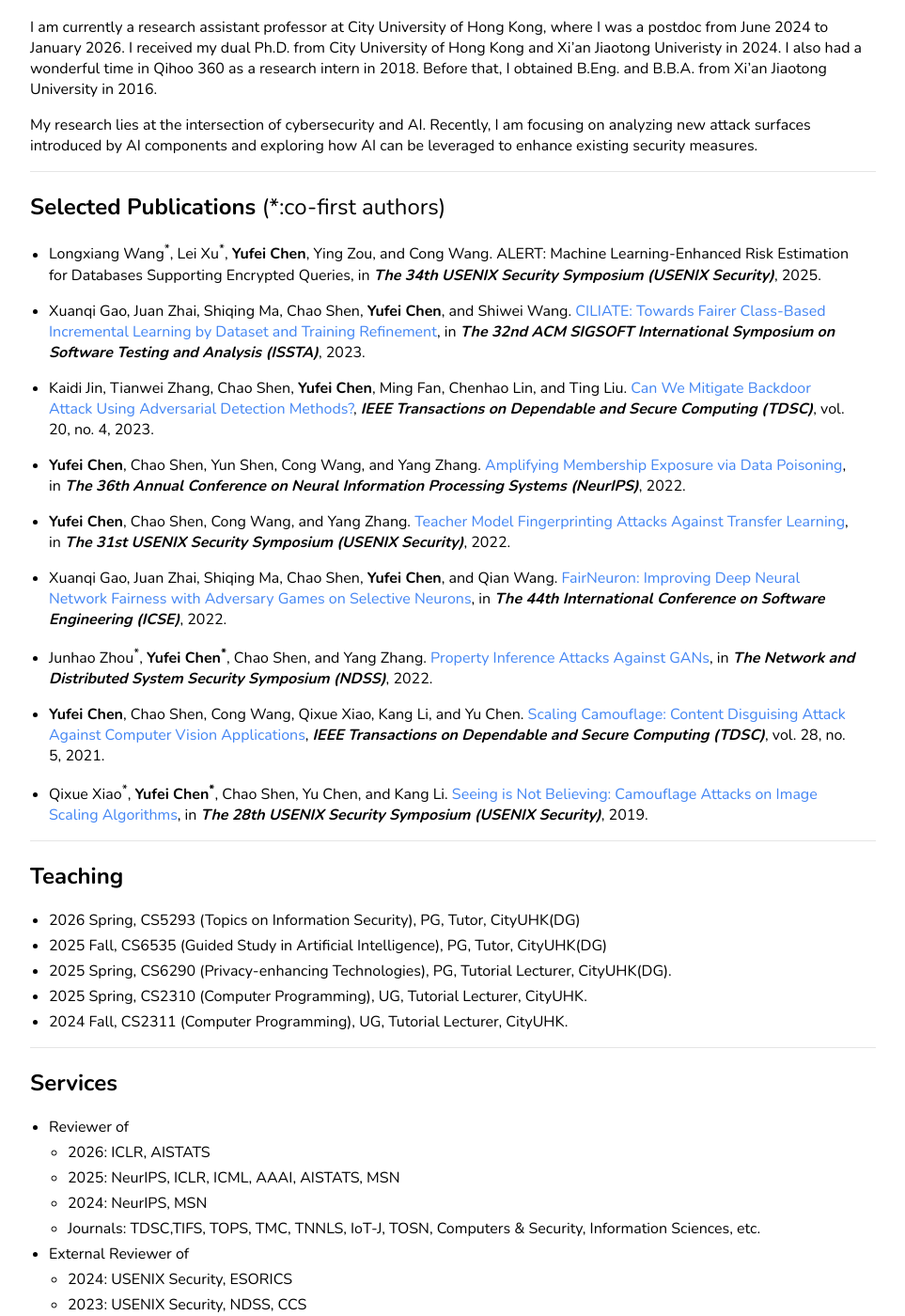
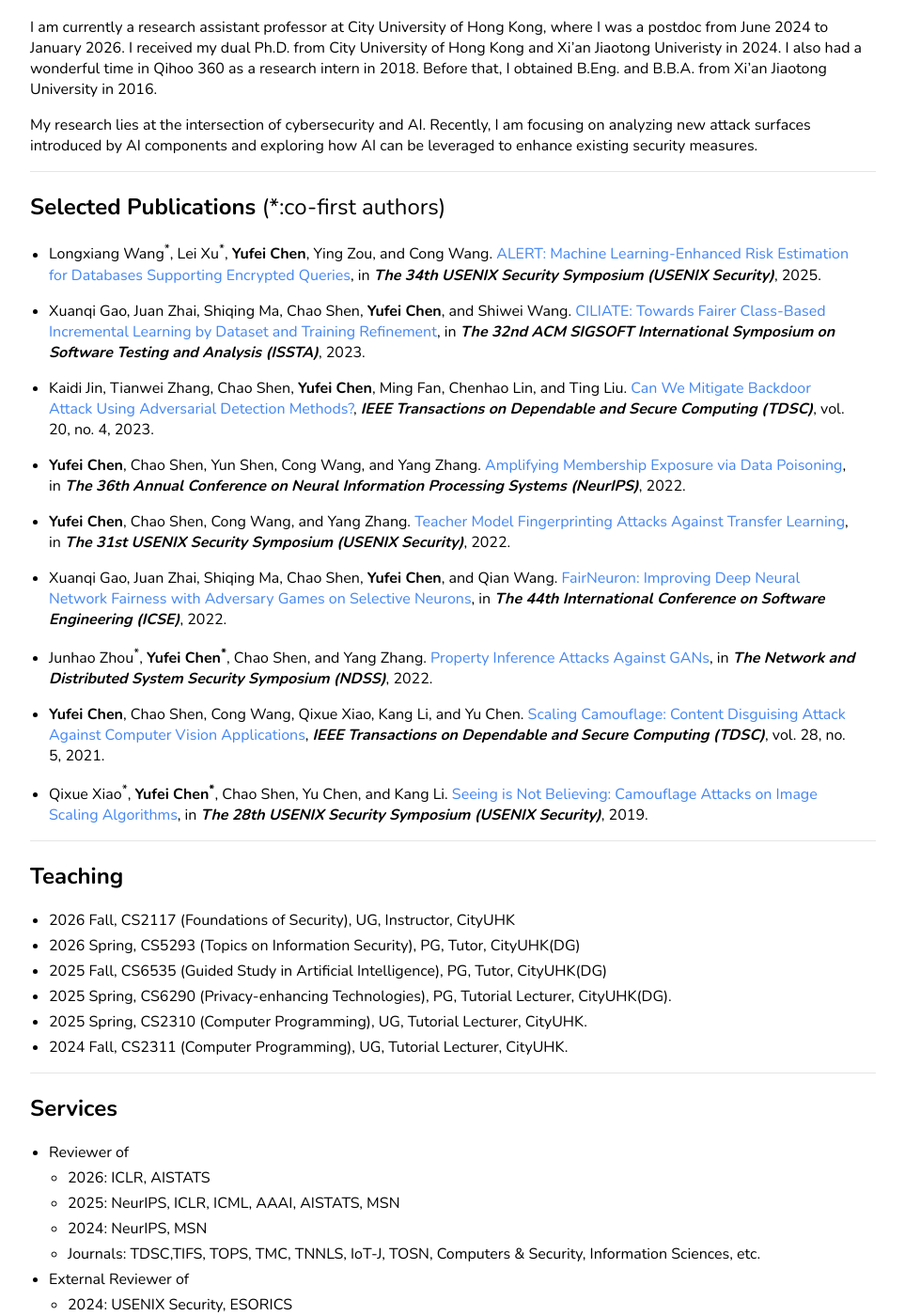
Before and after one commit to yfchen1994/yfchen1994.github.io, a Jekyll site: the page built from index.md, in a window 1280 px wide and 1400 px high, scrolled down 406 px. Shown: the whole window at 94% size, without its empty margins (158-1121 px from the left). Built offline with Jekyll 4.4.1, drawn with Linux system fonts in a browser that asks for light colours; our own code applies the rules of GitHub Pages for plain Markdown files; part of the change alters nothing that is shown; some of the changed text lies outside the part shown.

Commit message:
Update homepage content

```diff
--- a/_config.yml
+++ b/_config.yml
@@ -10,7 +10,6 @@ footer: yes
 template_url: "https://github.com/ankitsultana/researcher/tree/gh-pages"
 template_name: "template designed by Ankit Sultana"
 footer_text: ""
-last_modified_at: "March-2025"
 
 google_scholar: "https://scholar.google.com/citations?hl=en&user=piVw5goAAAAJ&view_op=list_works&sortby=pubdate"
 linkedin: "https://www.linkedin.com/in/yufei-chen-b00017b7/"
--- a/_layouts/default.html
+++ b/_layouts/default.html
@@ -68,7 +68,7 @@
                 {% if site.footer == true %}
                     <hr />
                     <p style="text-align: center; margin-bottom: 10px; color: black">
-                    Updated: {{ site.last_modified_at }}. Based on
+                    Updated: {{ site.time | date: "%B %Y" }}. Based on
                     <a href={{ site.template_url }}>{{ site.template_name }}</a>
                     </p>
                 {% endif %}
--- a/index.md
+++ b/index.md
@@ -48,7 +48,7 @@ Recently, I am focusing on analyzing new attack surfaces introduced by AI compon
 
 ## Selected Publications <font style="font-weight: normal; font-style: normal;">(*:co-first authors)</font>
 
-- Longxiang Wang<sup>\*</sup>, Lei Xu<sup>*</sup>, **Yufei Chen**, Ying Zou, and Cong Wang. ALERT: Machine Learning-Enhanced Risk Estimation for Databases Supporting Encrypted Queries, in **_The 34th USENIX Security Symposium (USENIX Security)_**, 2025.
+- Longxiang Wang<sup>\*</sup>, Lei Xu<sup>*</sup>, **Yufei Chen**, Ying Zou, and Cong Wang. [ALERT: Machine Learning-Enhanced Risk Estimation for Databases Supporting Encrypted Queries](https://www.usenix.org/conference/usenixsecurity25/presentation/wang-longxiang), in **_The 34th USENIX Security Symposium (USENIX Security)_**, 2025.
 
 - Xuanqi Gao, Juan Zhai, Shiqing Ma, Chao Shen, **Yufei Chen**, and Shiwei Wang. [CILIATE: Towards Fairer Class-Based Incremental Learning by Dataset and Training Refinement](https://dl.acm.org/doi/abs/10.1145/3597926.3598071), in **_The 32nd ACM SIGSOFT International Symposium on Software Testing and Analysis (ISSTA)_**, 2023.
 
@@ -70,6 +70,7 @@ Recently, I am focusing on analyzing new attack surfaces introduced by AI compon
 
 ## Teaching
 
+- 2026 Fall, CS2117 (Foundations of Security), UG, Instructor, CityUHK
 - 2026 Spring, CS5293 (Topics on Information Security), PG, Tutor, CityUHK(DG)
 - 2025 Fall, CS6535 (Guided Study in Artificial Intelligence), PG, Tutor, CityUHK(DG)
 - 2025 Spring, CS6290 (Privacy-enhancing Technologies), PG, Tutorial Lecturer, CityUHK(DG).
```
